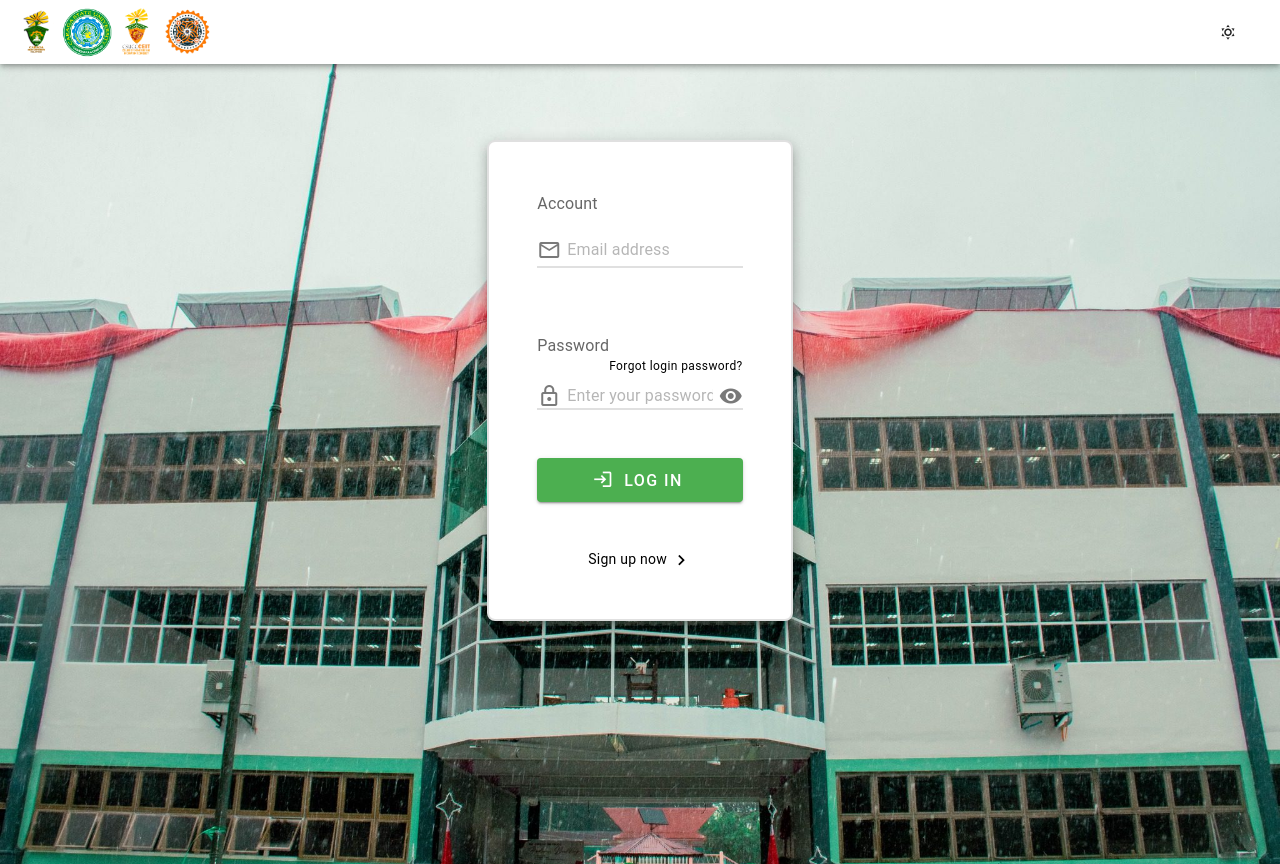
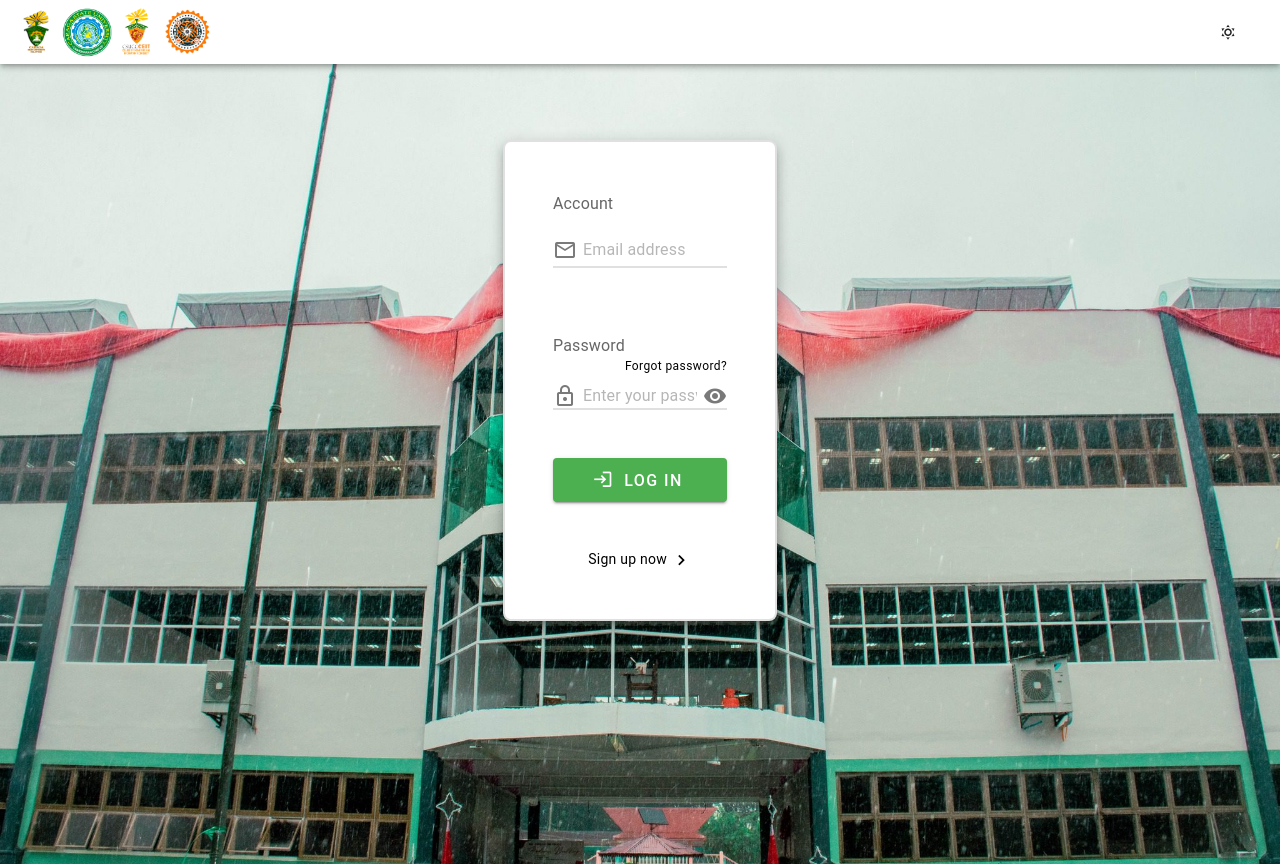
Before and after one commit to messy332/softdev-training, a Vue app: page /login in a window 1280 px wide. Built offline with nearby package versions, Linux system fonts and the light colour scheme.

Commit message:
Update LoginView.vue: increase card max-width to 500 and simplify 'Forgot login password?' text

```diff
--- a/src/views/auth/LoginView.vue
+++ b/src/views/auth/LoginView.vue
@@ -42,7 +42,7 @@ const visible = ref(false)
                   <v-card
                     class="mx-auto pa-12 pb-8 mt-15 border-md"
                     elevation="8"
-                    max-width="448"
+                    max-width="500"
                     rounded="lg"
                   >
                     <div class="text-subtitle-1 text-medium-emphasis">Account</div>
@@ -69,7 +69,7 @@ const visible = ref(false)
                         rel="noopener noreferrer"
                         target="_blank"
                       >
-                        Forgot login password?</a
+                        Forgot password?</a
                       >
                     </div>
 
```
